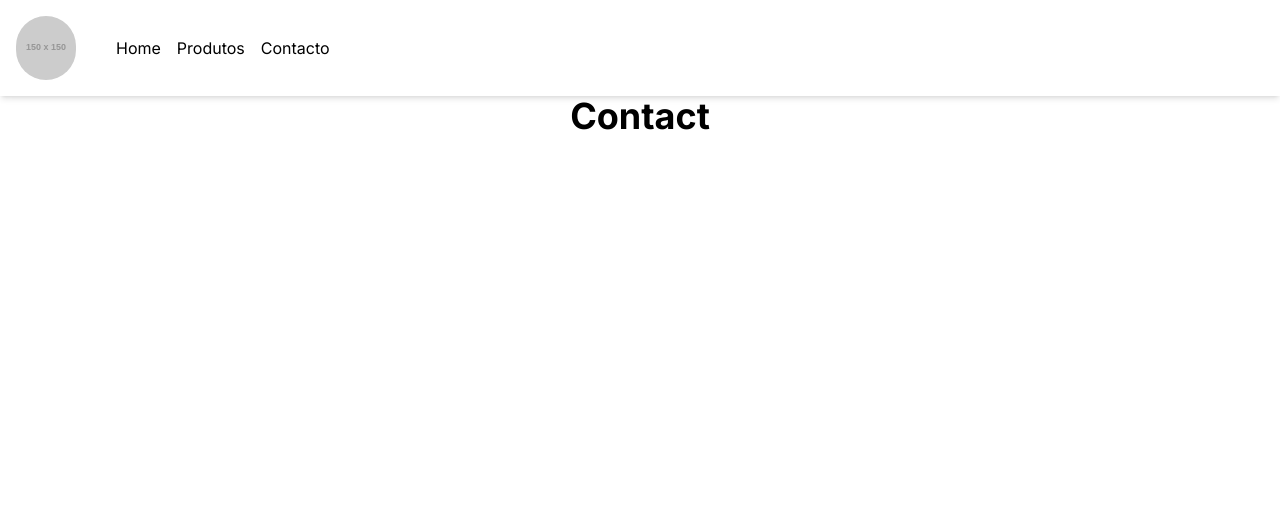
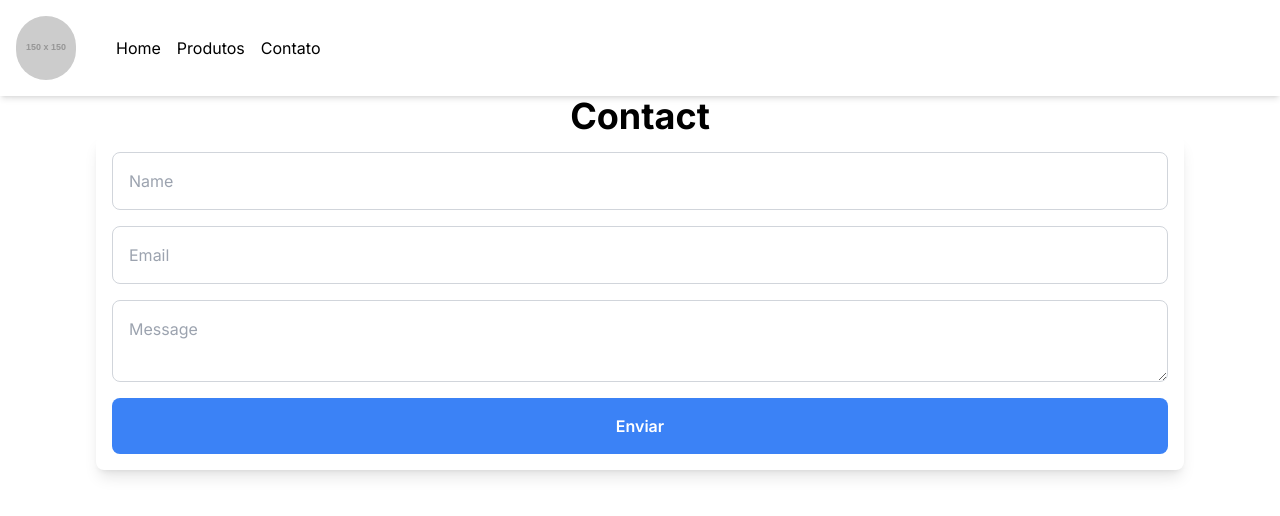
Before and after one commit to vcastro-dev/corg-imports, a Next.js app: page /contact in a window 1280 px wide. Shown: the top 516 px of the page. Built offline with nearby package versions, Linux system fonts and the light colour scheme.

Commit message:
feat: criando form de contato

```diff
--- a/src/components/pages/Contact.tsx
+++ b/src/components/pages/Contact.tsx
@@ -1,9 +1,36 @@
+import { Card } from "../ui/Card/Card";
 import { Container } from "../ui/Container/Container";
 
 export function Contact() {
   return (
     <Container>
       <h1 className="text-4xl font-bold text-center">Contact</h1>
+      <Card>
+        <form>
+          <div className="grid grid-cols-1 gap-4">
+            <input
+              type="text"
+              placeholder="Name"
+              className="w-full p-4 border border-gray-300 rounded-lg"
+            />
+            <input
+              type="email"
+              placeholder="Email"
+              className="w-full p-4 border border-gray-300 rounded-lg"
+            />
+            <textarea
+              placeholder="Message"
+              className="w-full p-4 border border-gray-300 rounded-lg"
+            ></textarea>
+            <button
+              type="submit"
+              className="w-full p-4 bg-blue-500 text-white font-semibold rounded-lg"
+            >
+              Enviar
+            </button>
+          </div>
+        </form>
+      </Card>
     </Container>
   );
 }
--- a/src/components/ui/NavBar/NavBar.tsx
+++ b/src/components/ui/NavBar/NavBar.tsx
@@ -12,7 +12,7 @@ export function NavBar() {
             <a href="/products">Produtos</a>
           </li>
           <li className="mx-2">
-            <a href="/contact">Contacto</a>
+            <a href="/contact">Contato</a>
           </li>
         </ul>
       </Container>
```
